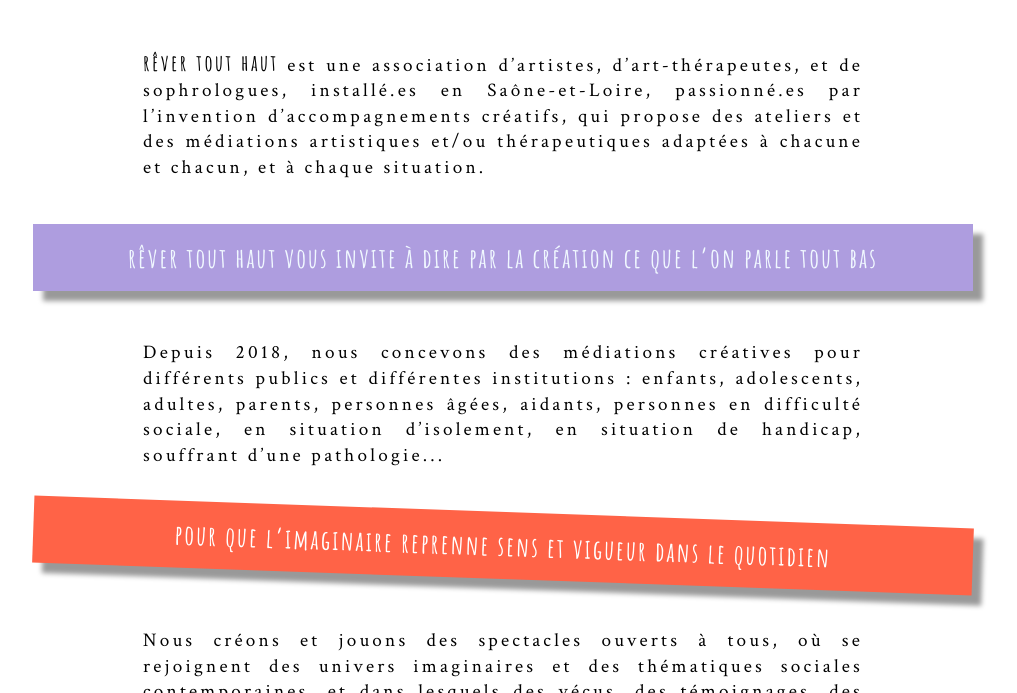
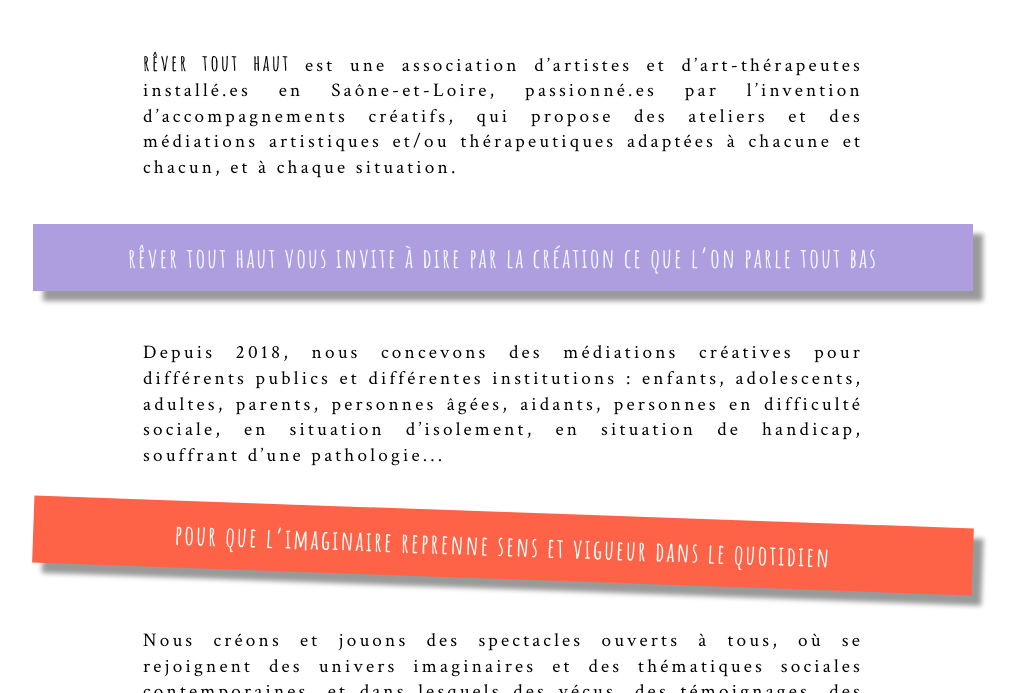
Before and after one commit to leshnik/revertouthaut, a Jekyll site: the page built from index.html, in a window 1280 px wide and 900 px high, scrolled down 492 px, cut to the strip 207-900 px from the top of the window. Shown: the whole strip, without its empty margins (137-1154 px from the left). Built offline with Jekyll 4.4.1, drawn with Linux system fonts in a browser that asks for light colours.

Commit message:
remove sophro in index

```diff
--- a/index.html
+++ b/index.html
@@ -5,7 +5,7 @@
 tags: [art-thérapeute, sophrologue, médiations-artistiques]
 ---
 <p class="intro-text">
-  <span class="rever-typog">rêver tout haut</span> est une association d’artistes, d’art-thérapeutes, et de sophrologues, installé.es en Saône-et-Loire, passionné.es par l’invention d’accompagnements créatifs, qui propose des ateliers et des médiations artistiques et/ou thérapeutiques adaptées à chacune et chacun, et à chaque situation.</p>
+  <span class="rever-typog">rêver tout haut</span> est une association d’artistes et d’art-thérapeutes installé.es en Saône-et-Loire, passionné.es par l’invention d’accompagnements créatifs, qui propose des ateliers et des médiations artistiques et/ou thérapeutiques adaptées à chacune et chacun, et à chaque situation.</p>
 
 <p class="shadow" style="background-color:#ae9ddf; color:aliceblue">
    rêver tout haut vous invite à dire par la création ce que l’on parle tout bas
```
